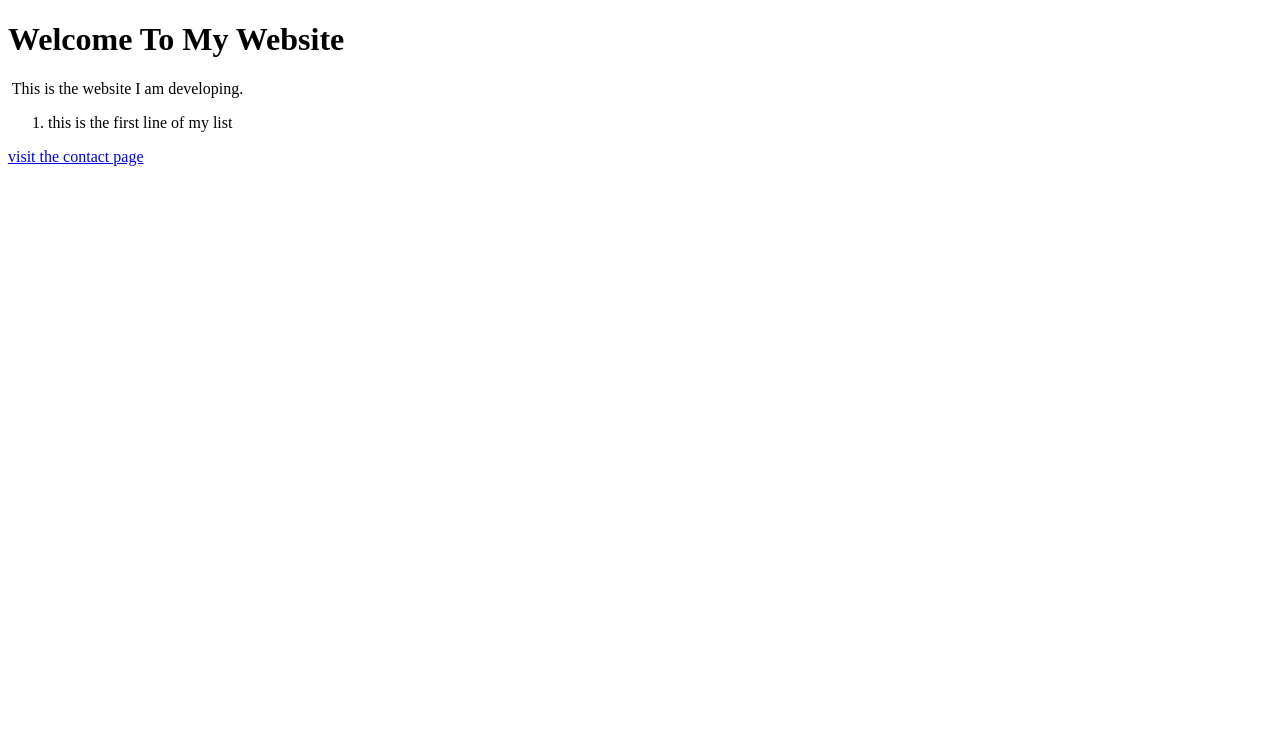
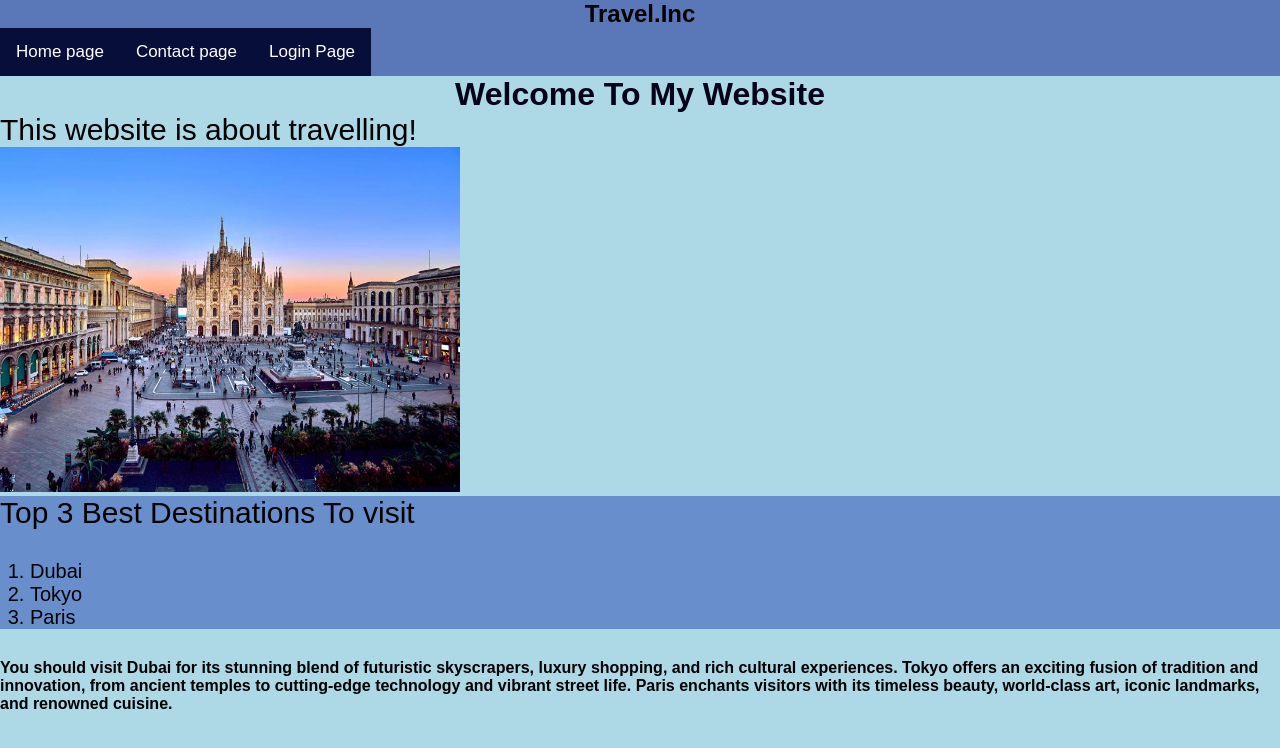
Before and after one commit to Arshveerkrai/Arshveerkrai.github.io, a plain HTML site: page index.html in a window 1280 px wide. Drawn offline with Linux system fonts and the light colour scheme.

Commit message:
Update pages

```diff
--- a/index.html
+++ b/index.html
@@ -1,17 +1,42 @@
 <!DOCTYPE html>
 <html lang = "en" >
     <head>
+        <link rel="stylesheet" type="text/css" href="./mycss.css"/>
+
         <title>My website</title>
     </head>
     <body>
+
+
+
+        <div class="topnav">
+            <h2 class = "logo"> Travel.Inc </h2>
+            <a class="active" href="index.html">Home page</a>
+            <a class="active" href="Contact.html">Contact page</a>
+            <a class="active" href="Login.html">Login Page</a>
+
+
+
+          </div>
         <h1> Welcome To My Website</h1>
 
-        <img src = ""
-        <p> This is the website I am developing. </p>
-        <ol>
-            <li> this is the first line of my list</li>
-        </ol>
-        <a href="Contact.html">visit the contact page </a>
+        <p> This website is about travelling! </p>
+        <img src= "italy.jpg" alt="Picture of Italy Milan" width="460" height="345">
+
+        <div>
+            <p> Top 3 Best Destinations To visit</p>
+            <ol>
+                <li> Dubai</li>
+                <li> Tokyo </li>
+                <li> Paris</li>
+
+            </ol>
+        </div>
+
+
+        <h4>You should visit Dubai for its stunning blend of futuristic skyscrapers, luxury shopping, and rich cultural experiences. Tokyo offers an exciting fusion of tradition and innovation, from ancient temples to cutting-edge technology and vibrant street life. Paris enchants visitors with its timeless beauty, world-class art, iconic landmarks, and renowned cuisine.</h4>
+
+
     </body>
 
 </html>
--- /dev/null
+++ b/mycss.css
@@ -0,0 +1,96 @@
+*
+  {
+    margin: 0;
+    padding: 0;
+  }
+
+h1
+{
+    color: rgb(3, 2, 25);
+    font-family:fantasy;
+    font-style:normal;
+    text-align: center;
+}
+
+body {
+    background-color: lightblue;
+  }
+
+  div
+  {
+    background-color: rgb(104, 142, 204);
+  }
+  p
+  {
+    font-size: 30px;
+  }
+
+  ol
+  {
+    font-size: 20px;
+    margin: 30px;
+  }
+
+  form
+  {
+    border-style:double;
+    border-color: rgb(43, 38, 110);
+
+  }
+  .main
+  {
+    width: 100%;
+
+  }
+
+  .navigation
+  {
+    height: 70px;
+    width: 1200px;
+    margin: auto;
+
+  }
+
+  .icon {
+    width: 200px;
+    float: left;
+    height: 70px;
+  }
+
+  * {
+    box-sizing: border-box;
+    margin: 0;
+    padding: 0;
+    font-family: Arial, sans-serif;
+}
+/* Add a black background color to the top navigation */
+.topnav {
+    background-color: #5a78b7;
+    overflow: hidden;
+  }
+
+  /* Style the links inside the navigation bar */
+  .topnav a {
+    float: left;
+    color: #f2f2f2;
+    text-align: center;
+    padding: 14px 16px;
+    text-decoration: none;
+    font-size: 17px;
+  }
+
+  /* Change the color of links on hover */
+  .topnav a:hover {
+    background-color: #ddd;
+    color: rgb(60, 67, 86);
+  }
+
+  /* Add a color to the active/current link */
+  .topnav a.active {
+    background-color: #080e3a;
+    color: white;
+  }
+
+  h2 {
+    text-align: center;
+  }
```
Also changed, not shown: Contact.html (+1 -0 lines), Login.html (added, +26 -0 lines), Italy.jpg (added).
